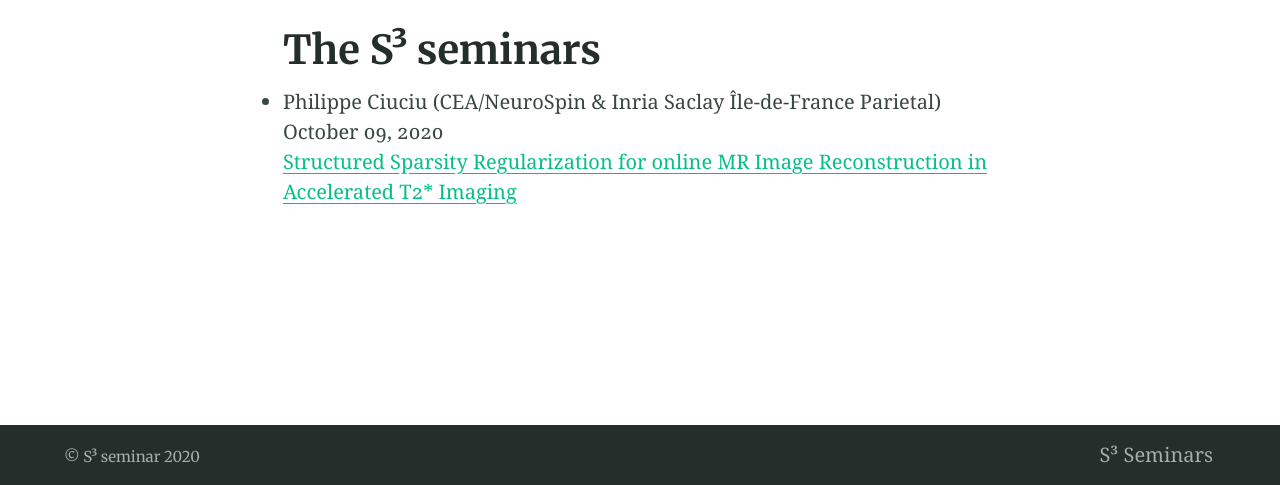
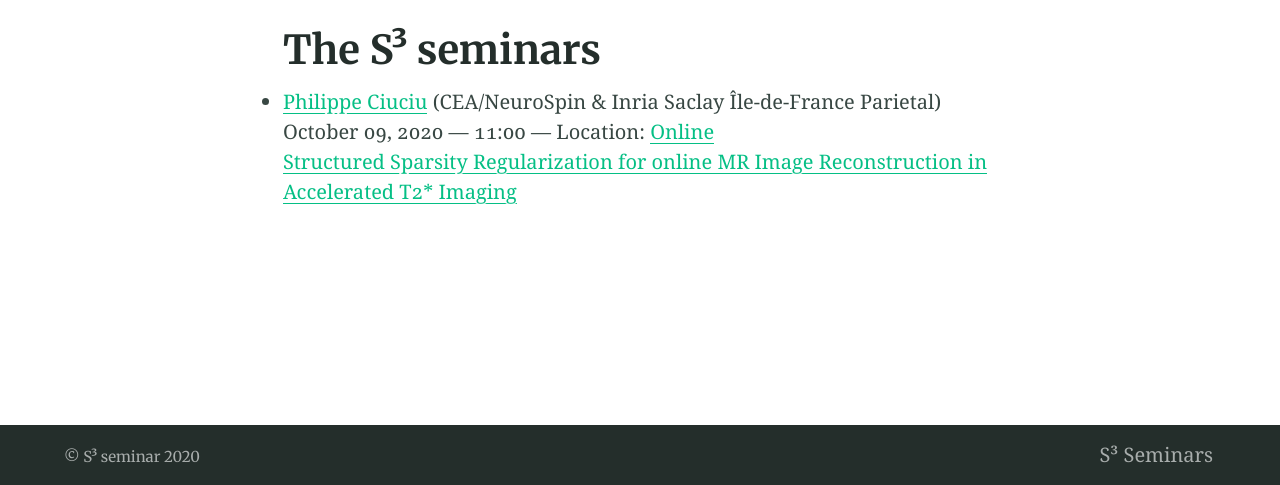
Before and after one commit to s3-seminar/s3-seminar.github.io, a Jekyll site: the page built from seminars_list.md, in a window 1280 px wide, cut to the strip 415-900 px from the top of the page. Built offline with Jekyll 4.4.1, drawn with Linux system fonts in a browser that asks for light colours.

Commit message:
Better date and loc

```diff
--- a/_layouts/seminar.html
+++ b/_layouts/seminar.html
@@ -28,7 +28,7 @@ layout: default
 
         <br/>
 
-        {{ page.date | date: '%B %d, %Y' }} —
+        {{ page.date | date: '%B %d, %Y — %H:%M' }} —
         {% if page.online != nil %}
           Location: <a href={{ page.online }}>Online</a><br/>
         {% elsif page.location != nil %}
--- a/_seminars/philippe-ciuciu.md
+++ b/_seminars/philippe-ciuciu.md
@@ -2,7 +2,7 @@
 speaker: Philippe Ciuciu
 title:  Structured Sparsity Regularization for online MR Image Reconstruction in Accelerated T2* Imaging
 affiliation: CEA/NeuroSpin & Inria Saclay Île-de-France Parietal
-date: 2020-10-09
+date: 2020-10-09 11:00
 online: https://eu.bbcollab.com/guest/09e013eb8ada45feb8b9d423fbd15807
 feature_image: "philippe-ciuciu.jpg"
 youtube: https://youtu.be/qc_b4yiKawA
--- a/seminars_list.md
+++ b/seminars_list.md
@@ -6,6 +6,18 @@ collectionpage: seminars
 
 {% for post in site.seminars %}
 <ul>
-  <li>{{ post.speaker }} ({{ post.affiliation }}) <br/> {{ post.date | date: '%B %d, %Y' }} <br/> <a href="{{ post.url }}">{{ post.title }}</a></li>
+  <li> {% if post.url != nil %}
+          <a href="{{ post.url }}">{{ post.speaker }}</a> ({{ post.affiliation }})
+        {% else %}
+          {{ post.speaker }} ({{ post.affiliation }})
+        {% endif %} <br/>
+
+   {{ post.date | date: '%B %d, %Y — %H:%M' }} —
+        {% if post.online != nil %}
+          Location: <a href="{{ post.online }}">Online</a>
+        {% elsif post.location != nil %}
+          Location: {{ post.location }}
+        {% endif %}<br/>
+  <a href="{{ post.url }}">{{ post.title }}</a></li>
 </ul>
 {% endfor %}
```
